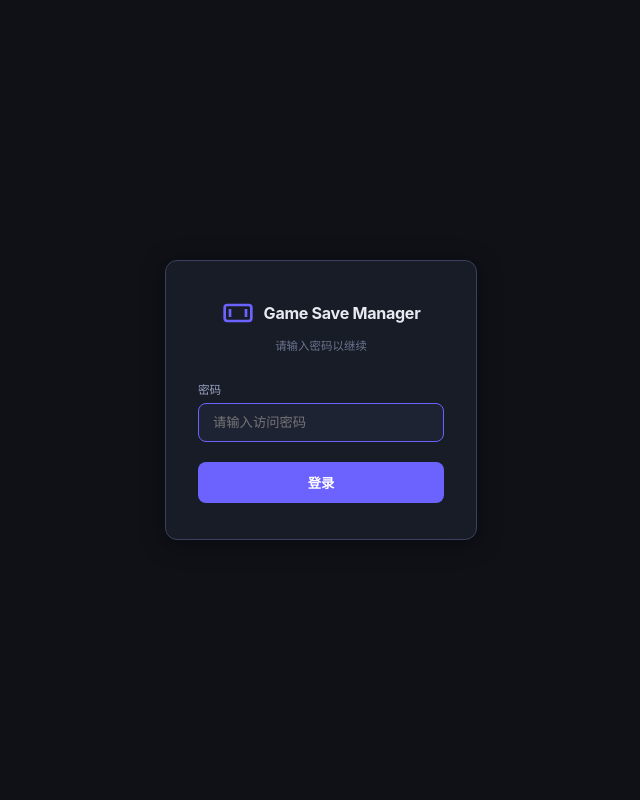
After one commit to CosmicNexusV/Game-Save-Manager, a Flask app: page /login in a window 1280 px wide. The commit adds this page. Shown: the whole page, without its empty margins (319-959 px from the left). Run offline with Flask 3, Linux system fonts and the light colour scheme; parts of the project's set-up code (start-up, migrations or seed data) failed here and were passed over.

Commit message:
密码保护

```diff
--- a/app/main.py
+++ b/app/main.py
@@ -5,19 +5,23 @@ import uuid
 import zipfile
 import io
 from datetime import datetime, timezone, timedelta
+from functools import wraps
 from pathlib import Path
 
-from flask import Flask, request, jsonify, send_file, render_template, send_from_directory
+from flask import Flask, request, jsonify, send_file, render_template, send_from_directory, session, redirect, url_for
 from flask_cors import CORS
 from PIL import Image
+from werkzeug.security import generate_password_hash, check_password_hash
 
 app = Flask(__name__)
 CORS(app)
 app.config['MAX_CONTENT_LENGTH'] = 10 * 1024 * 1024 * 1024  # 10GB
 
 DATA_DIR = Path('/data')
+APP_DIR = Path('/app')
 GAMES_DIR = DATA_DIR / 'games'
 SETTINGS_FILE = DATA_DIR / 'settings.json'
+PASSWORD_FILE = APP_DIR / 'password.txt'
 
 GAMES_DIR.mkdir(parents=True, exist_ok=True)
 
@@ -27,6 +31,70 @@ DEFAULT_SETTINGS = {
 
 # 东八区时区 (UTC+8)
 TZ_CST = timezone(timedelta(hours=8))
+
+
+# ── 密码初始化 ─────────────────────────────────────────────────────────────────
+
+def init_password():
+    """启动时若无密码文件则自动生成初始密码 123456。"""
+    if not PASSWORD_FILE.exists():
+        PASSWORD_FILE.write_text(generate_password_hash('123456'))
+
+
+init_password()
+app.secret_key = os.urandom(32)
+
+
+# ── 登录保护 ───────────────────────────────────────────────────────────────────
+
+def login_required(f):
+    @wraps(f)
+    def decorated(*args, **kwargs):
+        if not session.get('logged_in'):
+            if request.path.startswith('/api/'):
+                return jsonify({'error': 'Unauthorized'}), 401
+            return redirect(url_for('login_page'))
+        return f(*args, **kwargs)
+    return decorated
+
+
+@app.route('/login', methods=['GET', 'POST'])
+def login_page():
+    if session.get('logged_in'):
+        return redirect(url_for('index'))
+    error = None
+    if request.method == 'POST':
+        pw = request.form.get('password', '')
+        stored_hash = PASSWORD_FILE.read_text().strip()
+        if check_password_hash(stored_hash, pw):
+            session['logged_in'] = True
+            return redirect(url_for('index'))
+        error = '密码错误，请重试'
+    return render_template('login.html', error=error)
+
+
+@app.route('/logout')
+def logout():
+    session.clear()
+    return redirect(url_for('login_page'))
+
+
+@app.route('/api/change-password', methods=['POST'])
+@login_required
+def api_change_password():
+    data = request.get_json()
+    old_pw = data.get('old_password', '')
+    new_pw = data.get('new_password', '').strip()
+    if not new_pw:
+        return jsonify({'error': '新密码不能为空'}), 400
+    stored_hash = PASSWORD_FILE.read_text().strip()
+    if not check_password_hash(stored_hash, old_pw):
+        return jsonify({'error': '当前密码错误'}), 400
+    PASSWORD_FILE.write_text(generate_password_hash(new_pw))
+    return jsonify({'ok': True})
+
+
+# ── Helpers ────────────────────────────────────────────────────────────────────
 
 def get_cst_now():
     """Get current time in China Standard Time (UTC+8)"""
@@ -158,16 +226,19 @@ def extract_exe_icon(file_path):
 # ── Routes ────────────────────────────────────────────────────────────────────
 
 @app.route('/')
+@login_required
 def index():
     return render_template('index.html')
 
 
 @app.route('/api/settings', methods=['GET'])
+@login_required
 def api_get_settings():
     return jsonify(load_settings())
 
 
 @app.route('/api/settings', methods=['PUT'])
+@login_required
 def api_save_settings():
     data = request.get_json()
     settings = load_settings()
@@ -178,6 +249,7 @@ def api_save_settings():
 
 
 @app.route('/api/games', methods=['GET'])
+@login_required
 def api_list_games():
     games = []
     if GAMES_DIR.exists():
@@ -196,6 +268,7 @@ def api_list_games():
 
 
 @app.route('/api/games', methods=['POST'])
+@login_required
 def api_add_game():
     name = request.form.get('name', '').strip()
     if not name:
@@ -244,6 +317,7 @@ def api_add_game():
 
 
 @app.route('/api/games/<game_id>', methods=['PUT'])
+@login_required
 def api_update_game(game_id):
     info = get_game_info(game_id)
     if not info:
@@ -281,6 +355,7 @@ def api_update_game(game_id):
 
 
 @app.route('/api/games/<game_id>', methods=['DELETE'])
+@login_required
 def api_delete_game(game_id):
     game_dir = get_game_dir(game_id)
     if not game_dir.exists():
@@ -290,6 +365,7 @@ def api_delete_game(game_id):
 
 
 @app.route('/api/games/<game_id>/icon')
+@login_required
 def api_game_icon(game_id):
     icon_path = get_game_dir(game_id) / 'icon.png'
     if icon_path.exists():
@@ -304,6 +380,7 @@ def api_game_icon(game_id):
 # ── Saves ─────────────────────────────────────────────────────────────────────
 
 @app.route('/api/games/<game_id>/saves', methods=['GET'])
+@login_required
 def api_list_saves(game_id):
     if not get_game_dir(game_id).exists():
         return jsonify({'error': 'Game not found'}), 404
@@ -311,6 +388,7 @@ def api_list_saves(game_id):
 
 
 @app.route('/api/games/<game_id>/saves', methods=['POST'])
+@login_required
 def api_upload_save(game_id):
     if not get_game_dir(game_id).exists():
         return jsonify({'error': 'Game not found'}), 404
@@ -352,6 +430,7 @@ def api_upload_save(game_id):
 
 
 @app.route('/api/games/<game_id>/saves/<save_id>', methods=['DELETE'])
+@login_required
 def api_delete_save(game_id, save_id):
     save_dir = get_saves_dir(game_id) / save_id
     if not save_dir.exists():
@@ -361,6 +440,7 @@ def api_delete_save(game_id, save_id):
 
 
 @app.route('/api/games/<game_id>/saves/<save_id>/download')
+@login_required
 def api_download_save(game_id, save_id):
     save_dir = get_saves_dir(game_id) / save_id
     if not save_dir.exists():
@@ -385,6 +465,7 @@ def api_download_save(game_id, save_id):
 # ── Archives ──────────────────────────────────────────────────────────────────
 
 @app.route('/api/games/<game_id>/archives', methods=['GET'])
+@login_required
 def api_list_archives(game_id):
     if not get_game_dir(game_id).exists():
         return jsonify({'error': 'Game not found'}), 404
@@ -403,6 +484,7 @@ def api_list_archives(game_id):
 
 
 @app.route('/api/games/<game_id>/archives', methods=['POST'])
+@login_required
 def api_upload_archive(game_id):
     if not get_game_dir(game_id).exists():
         return jsonify({'error': 'Game not found'}), 404
@@ -418,6 +500,7 @@ def api_upload_archive(game_id):
 
 
 @app.route('/api/games/<game_id>/archives/<filename>', methods=['DELETE'])
+@login_required
 def api_delete_archive(game_id, filename):
     arch_path = get_archives_dir(game_id) / filename
     if not arch_path.exists():
@@ -427,6 +510,7 @@ def api_delete_archive(game_id, filename):
 
 
 @app.route('/api/games/<game_id>/archives/<filename>/download')
+@login_required
 def api_download_archive(game_id, filename):
     arch_dir = get_archives_dir(game_id)
     arch_path = arch_dir / filename
--- /dev/null
+++ b/app/templates/login.html
@@ -0,0 +1,156 @@
+<!DOCTYPE html>
+<html lang="zh-CN">
+<head>
+<meta charset="UTF-8">
+<meta name="viewport" content="width=device-width, initial-scale=1.0">
+<title>登录 - Game Save Manager</title>
+<style>
+*, *::before, *::after { box-sizing: border-box; margin: 0; padding: 0; }
+:root {
+  --bg: #0f1117;
+  --bg2: #181c27;
+  --bg3: #1e2333;
+  --border: #2a2f45;
+  --border2: #3a4060;
+  --accent: #6c63ff;
+  --accent2: #8b83ff;
+  --accent-dim: rgba(108,99,255,0.15);
+  --danger: #e05c5c;
+  --text: #e8eaf0;
+  --text2: #9ba3c4;
+  --text3: #6b748f;
+  --radius: 12px;
+  --radius-sm: 8px;
+  --shadow: 0 4px 24px rgba(0,0,0,0.4);
+  --transition: 0.2s ease;
+}
+html { font-size: 14px; }
+body {
+  font-family: 'Inter', -apple-system, BlinkMacSystemFont, 'Segoe UI', sans-serif;
+  background: var(--bg);
+  color: var(--text);
+  min-height: 100vh;
+  display: flex;
+  align-items: center;
+  justify-content: center;
+}
+.login-container {
+  width: 100%;
+  max-width: 360px;
+  padding: 24px;
+}
+.login-box {
+  background: var(--bg2);
+  border: 1px solid var(--border2);
+  border-radius: var(--radius);
+  padding: 36px 32px;
+  box-shadow: var(--shadow);
+}
+.logo {
+  display: flex;
+  align-items: center;
+  justify-content: center;
+  gap: 10px;
+  margin-bottom: 8px;
+}
+.logo svg {
+  width: 32px;
+  height: 32px;
+  color: var(--accent);
+}
+.logo-text {
+  font-size: 1.15rem;
+  font-weight: 700;
+  color: var(--text);
+  letter-spacing: -0.3px;
+}
+.login-subtitle {
+  text-align: center;
+  font-size: 0.82rem;
+  color: var(--text3);
+  margin-bottom: 28px;
+}
+.error-msg {
+  background: rgba(224,92,92,0.12);
+  border: 1px solid rgba(224,92,92,0.3);
+  color: #f08080;
+  border-radius: var(--radius-sm);
+  padding: 10px 14px;
+  font-size: 0.85rem;
+  margin-bottom: 18px;
+  text-align: center;
+}
+.form-group {
+  margin-bottom: 16px;
+}
+.form-group label {
+  display: block;
+  margin-bottom: 6px;
+  font-size: 0.83rem;
+  font-weight: 500;
+  color: var(--text2);
+}
+.form-group input[type="password"] {
+  width: 100%;
+  background: var(--bg3);
+  border: 1px solid var(--border);
+  color: var(--text);
+  border-radius: var(--radius-sm);
+  padding: 11px 14px;
+  font-size: 0.95rem;
+  outline: none;
+  transition: border-color var(--transition);
+}
+.form-group input[type="password"]:focus {
+  border-color: var(--accent);
+}
+.btn-login {
+  width: 100%;
+  padding: 11px;
+  background: var(--accent);
+  color: #fff;
+  border: none;
+  border-radius: var(--radius-sm);
+  font-size: 0.95rem;
+  font-weight: 600;
+  cursor: pointer;
+  transition: background var(--transition), transform var(--transition);
+  margin-top: 4px;
+}
+.btn-login:hover {
+  background: var(--accent2);
+  transform: translateY(-1px);
+}
+.btn-login:active {
+  transform: translateY(0);
+}
+</style>
+</head>
+<body>
+<div class="login-container">
+  <div class="login-box">
+    <div class="logo">
+      <svg viewBox="0 0 24 24" fill="none" stroke="currentColor" stroke-width="2">
+        <rect x="2" y="6" width="20" height="12" rx="2"/>
+        <path d="M12 12h.01M8 12h.01M16 12h.01"/>
+        <path d="M6 9v6M18 9v6"/>
+      </svg>
+      <span class="logo-text">Game Save Manager</span>
+    </div>
+    <p class="login-subtitle">请输入密码以继续</p>
+
+    {% if error %}
+    <div class="error-msg">{{ error }}</div>
+    {% endif %}
+
+    <form method="post">
+      <div class="form-group">
+        <label for="password">密码</label>
+        <input type="password" id="password" name="password" placeholder="请输入访问密码" autofocus required>
+      </div>
+      <button type="submit" class="btn-login">登录</button>
+    </form>
+  </div>
+</div>
+</body>
+</html>
```
Also changed, not shown: app/static/js/app.js (+16 -0 lines), app/templates/index.html (+23 -0 lines), README.md (added), 1 other file.
